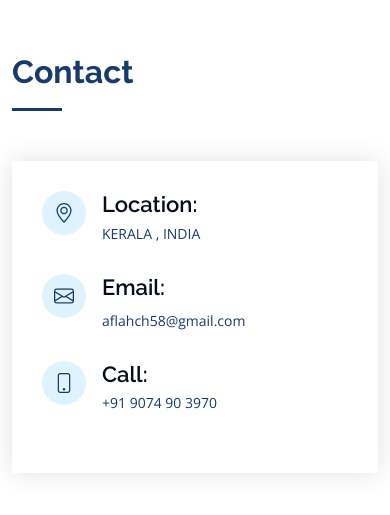
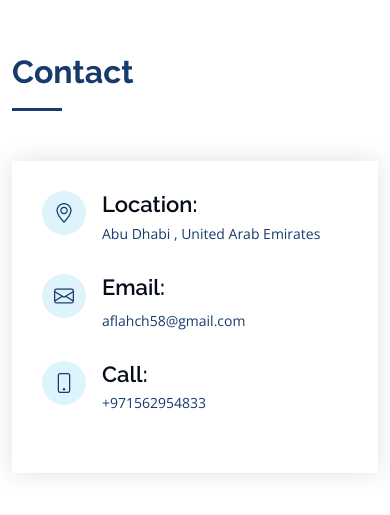
Before and after one commit to mcodevpltd/aflahch-cv, a plain HTML site: page index.html in a window 390 px wide. Shown: the part 6182-6697 px from the top of the page. Drawn offline with nearby package versions, Linux system fonts and the light colour scheme.

Commit message:
changed mobile no and address

```diff
--- a/index.html
+++ b/index.html
@@ -616,7 +616,7 @@
                 <div class="address">
                   <i class="bi bi-geo-alt"></i>
                   <h4>Location:</h4>
-                  <p>KERALA , INDIA</p>
+                  <p>Abu Dhabi , United Arab Emirates</p>
                 </div>
 
                 <div class="email">
@@ -628,7 +628,7 @@
                 <div class="phone">
                   <i class="bi bi-phone"></i>
                   <h4>Call:</h4>
-                  <p>+91 9074 90 3970</p>
+                  <p>+971562954833</p>
                 </div>
 
               </div>
```
